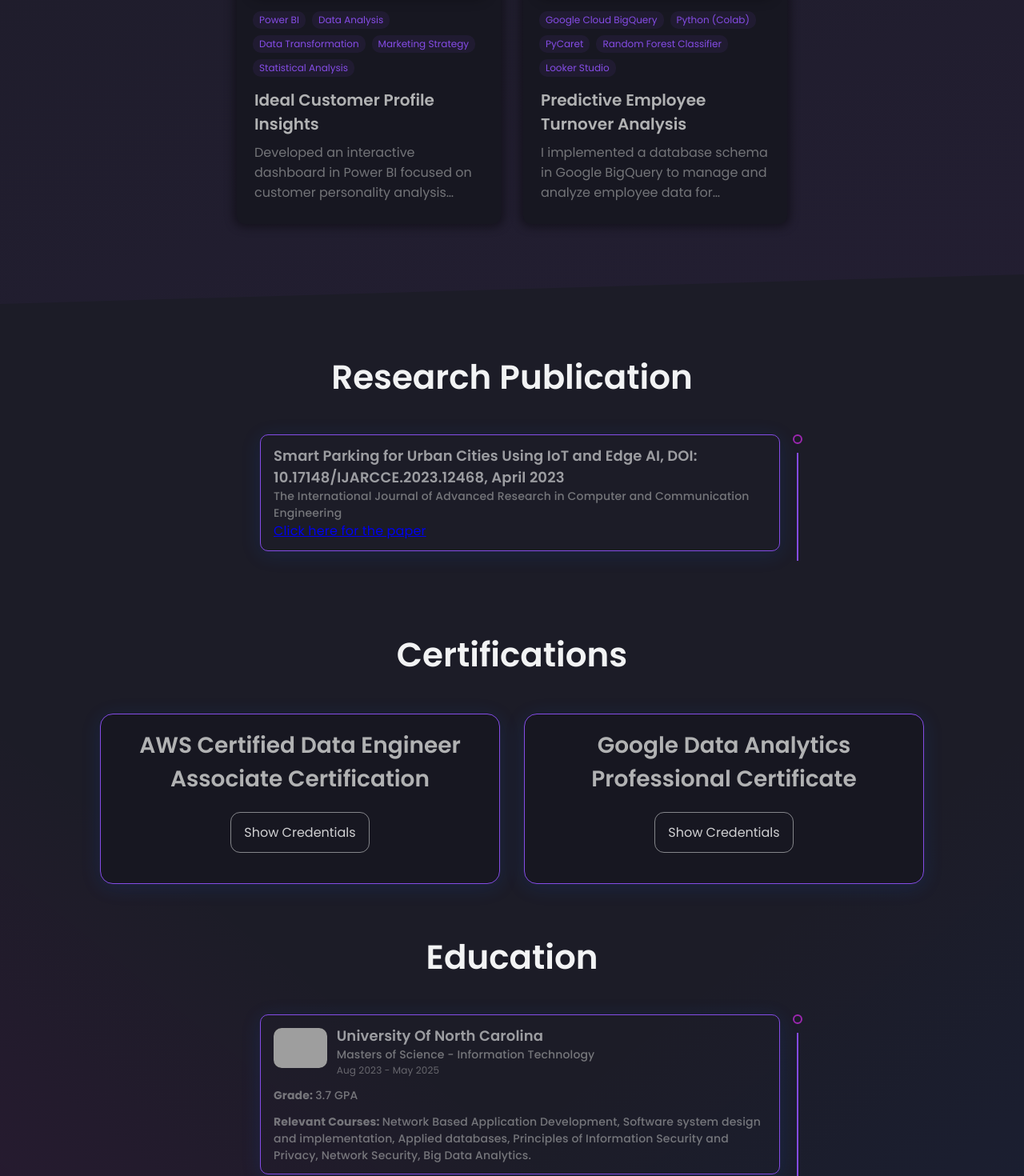
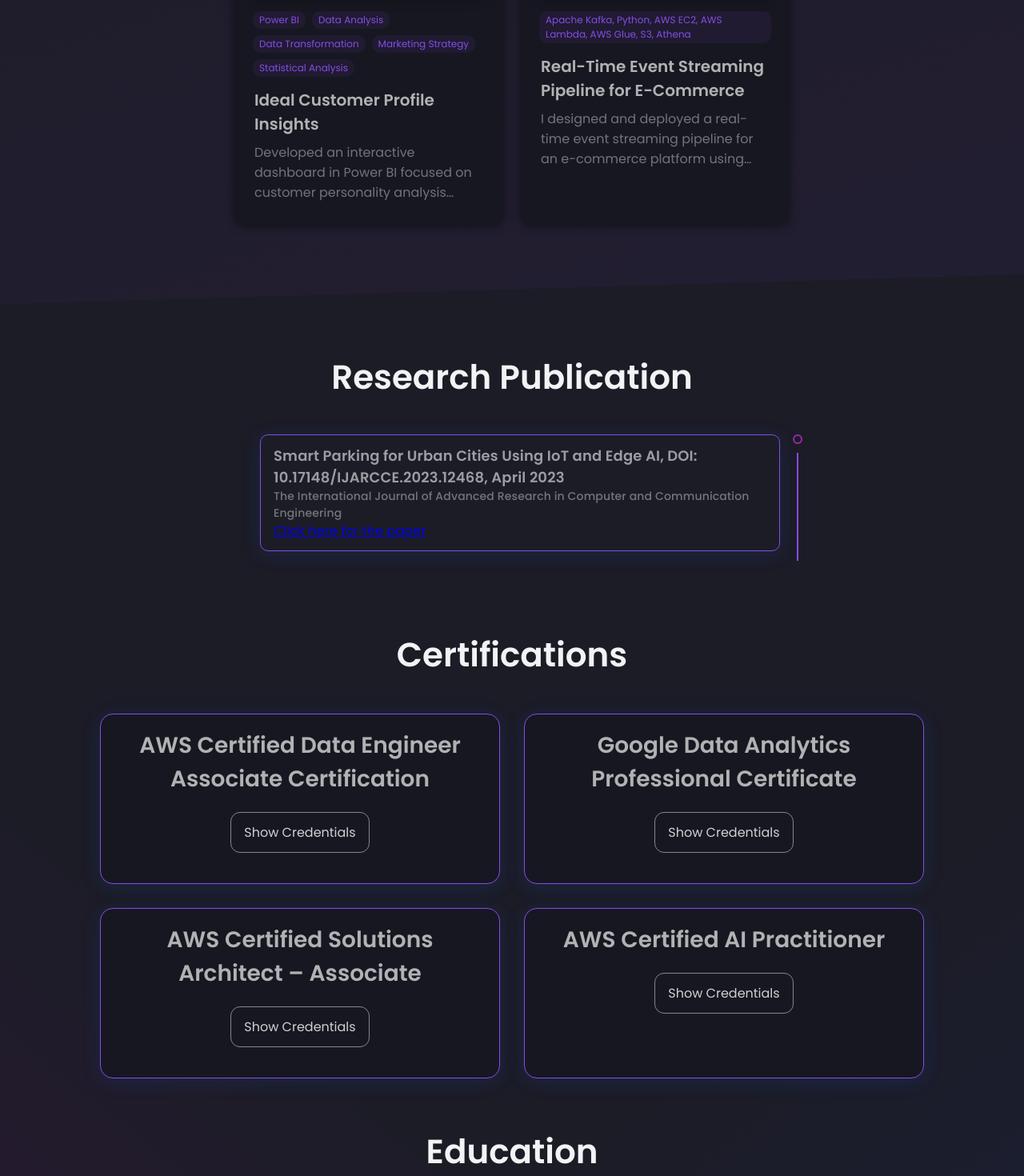
Before and after one commit to aditirpatil11/Portfolio-website, a React (Create React App) app: page / in a window 1280 px wide. Shown: the part 2300-3770 px from the top of the page at 80% size. Built offline with nearby package versions, Linux system fonts and the light colour scheme; grey boxes are pictures that could not be loaded.

Commit message:
Updated portfolio content

```diff
--- a/src/data/constants.js
+++ b/src/data/constants.js
@@ -125,15 +125,19 @@ export const experiences = [
   {
     id: 0,
     img: "https://upload.wikimedia.org/wikipedia/commons/thumb/3/33/Charlotte_49ers_logo.svg/396px-Charlotte_49ers_logo.svg.png?20220710050501",
-    role: "Academic Services Graduate Assistant",
+    role: "Graduate Assistant - Data Engineer",
     company: "University of North Carolina",
-    date: "Present",
-    desc: "I assist the Graduate Academic Services team with coordinating programs and delivering services, including managing email communications and supporting Mentor/Mentee training workshops. I conduct data analysis to prepare reports for decision-making, collect benchmarking data to inform policy development, and research graduate academic policies to compile reports as directed by the Director of Graduate Academic Services.",
+    date: "October 2023 - May 2025",
+    desc: "I optimized Banner’s PostgreSQL queries using CTEs, window functions, and CASE statements to analyze student records, course enrollments, and grades for trend monitoring and progress tracking. Processed thousands of DocuSign form submissions stored as JSON files in S3, using AWS Glue Crawlers to catalog and structure the data before loading it into Redshift. Improved Redshift query performance by applying distribution keys on department_id and sort keys on submission_date, enabling faster aggregations and operational insights. Designed Tableau dashboards connected to both Redshift and PostgreSQL to visualize key academic metrics, streamline approval workflows, and support departmental resource planning.",
     skills: [
-      "Data Analysis & Reporting",
+      "SQL",
+      "PostgreSQL Database",
+      "Amazon S3",
+      "AWS Glue",
+      "AWS Redshift",
+      "Tableau",
       "Communication",
-      "Email Management",
-      "Research & Policy Development"
+      "Data Analysis & Reporting"
     ],
   },
   {
@@ -141,14 +145,13 @@ export const experiences = [
     img: "https://companieslogo.com/img/orig/BEL.NS-40caa314.png?t=1720244491",
     role: "Data Analyst Intern - Defense Application",
     company: "Bharat Electronics Limited",
-    date: "June 2022 - December 2022",
-    desc: "Used R for data cleaning, transformation, and analysis to improve data quality and generate actionable insights. Leveraged SQL to efficiently extract, join, and query data from sensor logs, maintenance records, and databases. Created dashboards in Tableau and Power BI to monitor jet performance, maintenance schedules, and operational metrics. Additionally, analyzed network data using R to identify patterns, detect anomalies, and enhance network reliability.",
+    date: "June 2022 - May 2023",
+    desc: "I used Python (Pandas) in Jupyter Notebook to preprocess aircraft sensor data, performing schema alignment, conditional filtering, time-based slicing, and applying custom functions to prepare it for analysis. The cleaned data was exported to MySQL using SQLAlchemy, where I wrote complex queries with JOINs, CTEs, and CASE statements to analyze fault patterns, high-risk components, and temperature-related error trends. I also built dashboards to track recurring faults and component issues, providing operational insights and supporting better maintenance planning.",
     skills: [
       "Tableau",
       "Power BI",
-      "R Programming",
-      "SQL",
-      "Network Management Systems"
+      "Python(Pandas)",
+      "SQL"
     ],
      }
 ];
@@ -159,8 +162,8 @@ export const education = [
     img: "https://i.etsystatic.com/23898732/r/il/a259b6/6022190175/il_fullxfull.6022190175_iyz8.jpg",
     school: "University Of North Carolina",
     date: "Aug 2023 - May 2025",
-    grade: "3.7 GPA",
-    course : "Network Based Application Development, Software system design and implementation, Applied databases, Principles of Information Security and Privacy, Network Security, Big Data Analytics. ",
+    grade: "3.8 GPA",
+    course : "Business Intelligence and Analytics, Knowledge Based Systems, Applied databases, Visual Analytics. ",
     degree: "Masters of Science - Information Technology",
   },
   {
@@ -169,7 +172,7 @@ export const education = [
     school: "Visvesvaraya Technological University (VTU)",
     date: "July 2019 - June 2023",
     grade: "8.5 CGPA",
-    course : "Data Structures, Database Management Systems, Big Data Analytics, Computer Organization, Mobile Application Development, Data Mining and Warehousing, System Software, Artificial Intelligence and Machine Learning. ",
+    course : "Database Management Systems, Big Data Analytics, Data Mining, Machine Learning.",
     degree: "Bachelor of Engineering - Computer Science",
   }
 ];
@@ -202,7 +205,24 @@ export const certifications = [
       },
     ],
   },
+  {
+    title: "AWS Certified Solutions Architect – Associate",
 
+    skills: [
+      {
+        link: "https://www.credly.com/badges/19623052-d0c4-4cff-a253-ef1a2871a0d7/public_url",
+      },
+    ],
+  },
+  {
+    title: "AWS Certified AI Practitioner ",
+
+    skills: [
+      {
+        link: "https://www.credly.com/badges/f13ffad9-84ff-4269-b299-3abdaea222fd",
+      },
+    ],
+  },
 ];
 
 
@@ -302,18 +322,16 @@ export const projects = [
   },
   {
     id: 0,
-    title: "Predictive Employee Turnover Analysis",
+    title: "Real-Time Event Streaming Pipeline for E-Commerce",
     description:
-      "I implemented a database schema in Google BigQuery to manage and analyze employee data for turnover prediction. By connecting Google Colab to BigQuery, I facilitated efficient data access and manipulation. I built a churn model using PyCaret and Random Forest to identify at-risk employees, exporting the results back to BigQuery. Additionally, I created a Looker Studio dashboard to visualize turnover risks and analyze factors affecting employee retention.",
+      "I designed and deployed a real-time event streaming pipeline for an e-commerce platform using Apache Kafka on AWS EC2, with Python scripts simulating continuous user activity such as product views, cart additions, and purchases. AWS Lambda functions were configured to consume events from Kafka, process them in real time, and store structured JSON data in Amazon S3 for downstream analytics. AWS Glue was integrated to catalog and structure the event data, enabling seamless SQL querying in Amazon Athena to analyze customer behavior patterns and product performance. I validated the end-to-end pipeline by running analytical queries in Athena to ensure data accuracy, timeliness, and reliability.",
     image:
-      "https://i.imgur.com/FgMDEdp.jpeg",
+      "https://imgur.com/a/9kOvukk",
     tags: [
-      "Google Cloud BigQuery", "Python (Colab)", "PyCaret", "Random Forest Classifier", "Looker Studio"
+      " Apache Kafka, Python, AWS EC2, AWS Lambda, AWS Glue, S3, Athena"
 
     ],
 
-    github: "https://github.com/aditirpatil11/Predictive-Employee-Turnover-Analysis.git",
-    webapp: "https://lookerstudio.google.com/u/0/reporting/7ffc1bcd-2646-48ef-ab05-d7690e2e9c4d/page/QXJ8D?s=tBJizqacXv0",
   },
 ];
 export const activities = [
```
